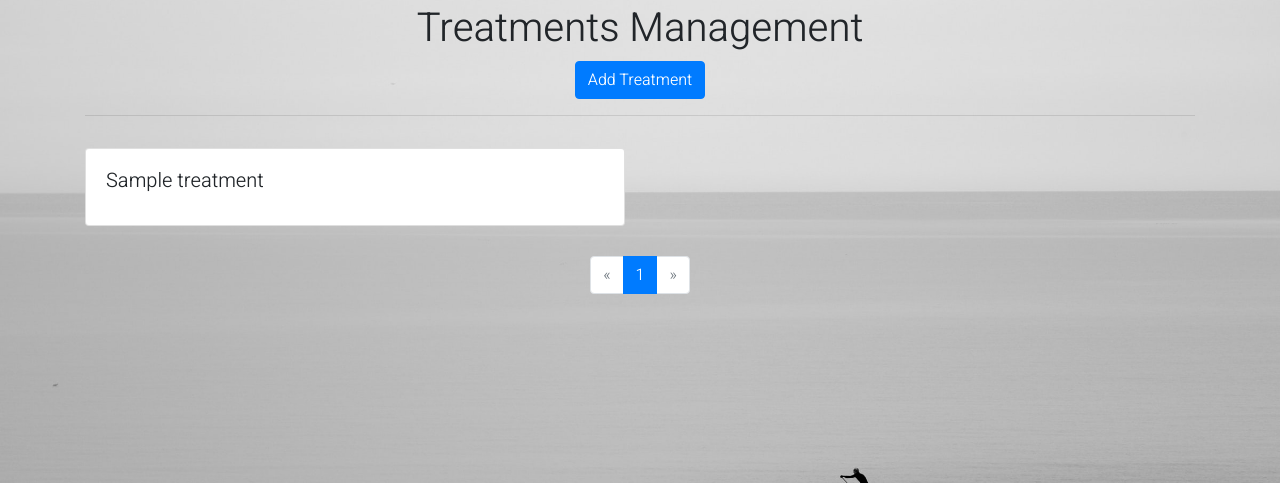
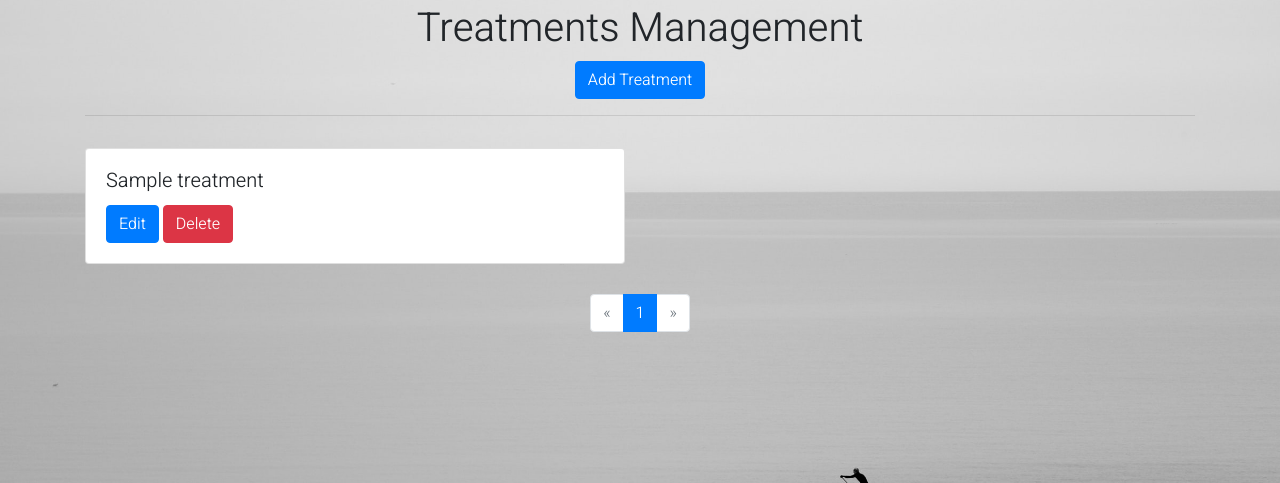
Before and after one commit to YoungHaYoo12/MediCal, a Flask app: page /treatments/list in a window 1280 px wide. Shown: the part 62-545 px from the top of the page. Run offline with Flask 2, Linux system fonts and the light colour scheme; a user stored in the database is signed in; tables that the repository leaves empty hold one stand-in row (values such as "Sample post"); some libraries are stand-ins or nearby versions.

Commit message:
Add treatments.edit and treatments.delete views.

```diff
--- a/app/static/css/main.css
+++ b/app/static/css/main.css
@@ -103,6 +103,7 @@ a:hover {
     justify-content:center;
     margin-top:30px;
 }
+
 
 /* ------- patient_notes/list.html -------*/
 .note-date {
--- a/app/templates/treatments/list.html
+++ b/app/templates/treatments/list.html
@@ -19,6 +19,8 @@
       <div class="card">
         <div class="card-body">
           <h5 class="card-title">{{treatment.name}}</h5>
+          <a href="{{url_for('treatments.edit',id=treatment.id)}}"><button class="btn btn-primary">Edit</button></a>
+          <a href="{{url_for('treatments.delete',id=treatment.id)}}"><button class="btn btn-danger">Delete</button></a>
         </div>
       </div>
     </div>
--- a/app/treatments/forms.py
+++ b/app/treatments/forms.py
@@ -5,3 +5,7 @@ from wtforms.validators import DataRequired
 class TreatmentForm(FlaskForm):
   name = StringField('Treatment Name',validators=[DataRequired(message='Name Field Empty')])
   submit = SubmitField('Add Treatment')
+
+class TreatmentEditForm(FlaskForm):
+  name = StringField('Treatment Name',validators=[DataRequired(message='Name Field Empty')])
+  submit = SubmitField('Edit Treatment')
--- a/app/treatments/views.py
+++ b/app/treatments/views.py
@@ -1,8 +1,8 @@
-from flask import render_template, redirect, url_for, flash,request
+from flask import render_template, redirect, url_for, flash,request,abort
 from flask_login import login_required, current_user
 from app import db
 from app.treatments import treatments
-from app.treatments.forms import TreatmentForm
+from app.treatments.forms import TreatmentForm, TreatmentEditForm
 from app.models import Treatment
 
 @treatments.route('/list')
@@ -35,3 +35,42 @@ def add():
     return redirect(url_for('treatments.list'))
 
   return render_template('treatments/add.html',form=form)
+
+@treatments.route('/delete/<int:id>')
+@login_required
+def delete(id):
+  treatment = Treatment.query.get_or_404(id)
+
+  # validate user
+  if treatment.hospital != current_user.hospital:
+    abort(403)
+
+  db.session.delete(treatment)
+  db.session.commit()
+
+  flash('Treatment Successfully Deleted')
+  return redirect(url_for('treatments.list'))
+
+@treatments.route('/edit/<int:id>',methods=['GET','POST'])
+@login_required
+def edit(id):
+  treatment = Treatment.query.get_or_404(id)
+
+  # validate user
+  if treatment.hospital != current_user.hospital:
+    abort(403)
+
+  # form processing
+  form = TreatmentEditForm()
+
+  if form.validate_on_submit():
+    treatment.name = form.name.data
+    db.session.add(treatment)
+    db.session.commit()
+
+    flash('Treatment Successfully Edited')
+    return redirect(url_for('treatments.list'))
+  elif request.method == 'GET':
+    form.name.data = treatment.name
+
+  return render_template('treatments/add.html',form=form)
```
